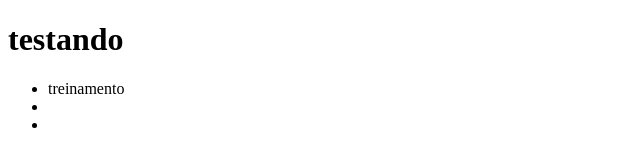
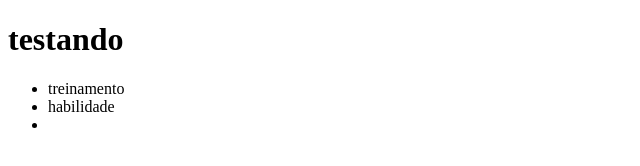
Before and after one commit to iogocc/desafio-html-basico, a plain HTML site: page index.html in a window 1280 px wide. Shown: the full height of the page, 0-640 px from the left. Drawn offline with Linux system fonts and the light colour scheme.

Commit message:
adicionado habilidade

```diff
--- a/index.html
+++ b/index.html
@@ -10,7 +10,7 @@
 
     <ul>
         <li>treinamento</li>
-        <li></li>
+        <li>habilidade</li>
         <li></li>
     </ul>
 </body>
```
